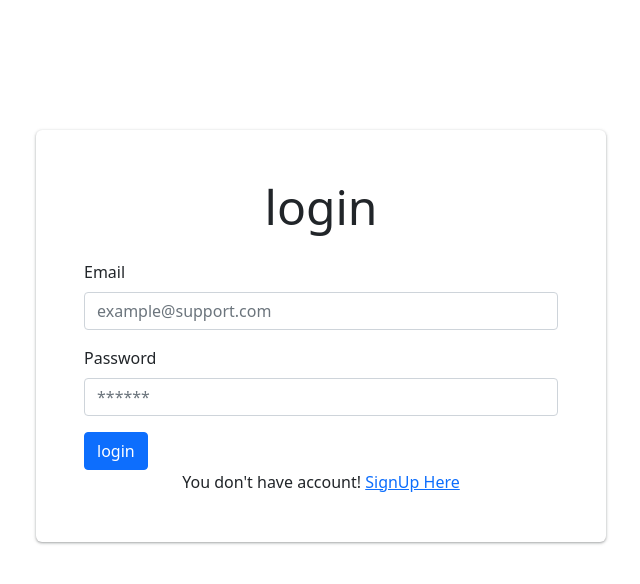
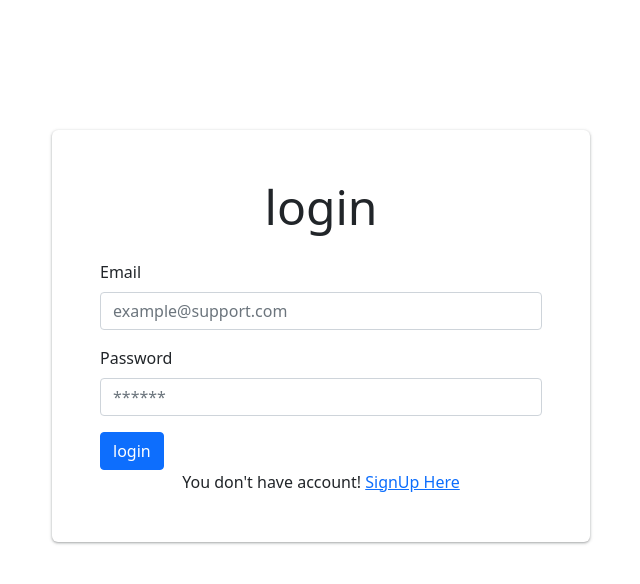
Before and after one commit to vishwanath231/PHP-OOPs-Login-System, a PHP site: page / in a window 1280 px wide. Shown: the top 584 px of the page, without its empty margins (319-959 px from the left). Run offline with PHP 8.4, Linux system fonts and the light colour scheme.

Commit message:
Update index.php

```diff
--- a/index.php
+++ b/index.php
@@ -14,6 +14,9 @@
             border-radius: 6px;
             box-shadow: rgba(60, 64, 67, 0.3) 0px 1px 2px 0px, rgba(60, 64, 67, 0.15) 0px 1px 3px 1px;
         }
+        .row {
+            margin:0 20px;
+         }
     </style>
 </head>
 
```
